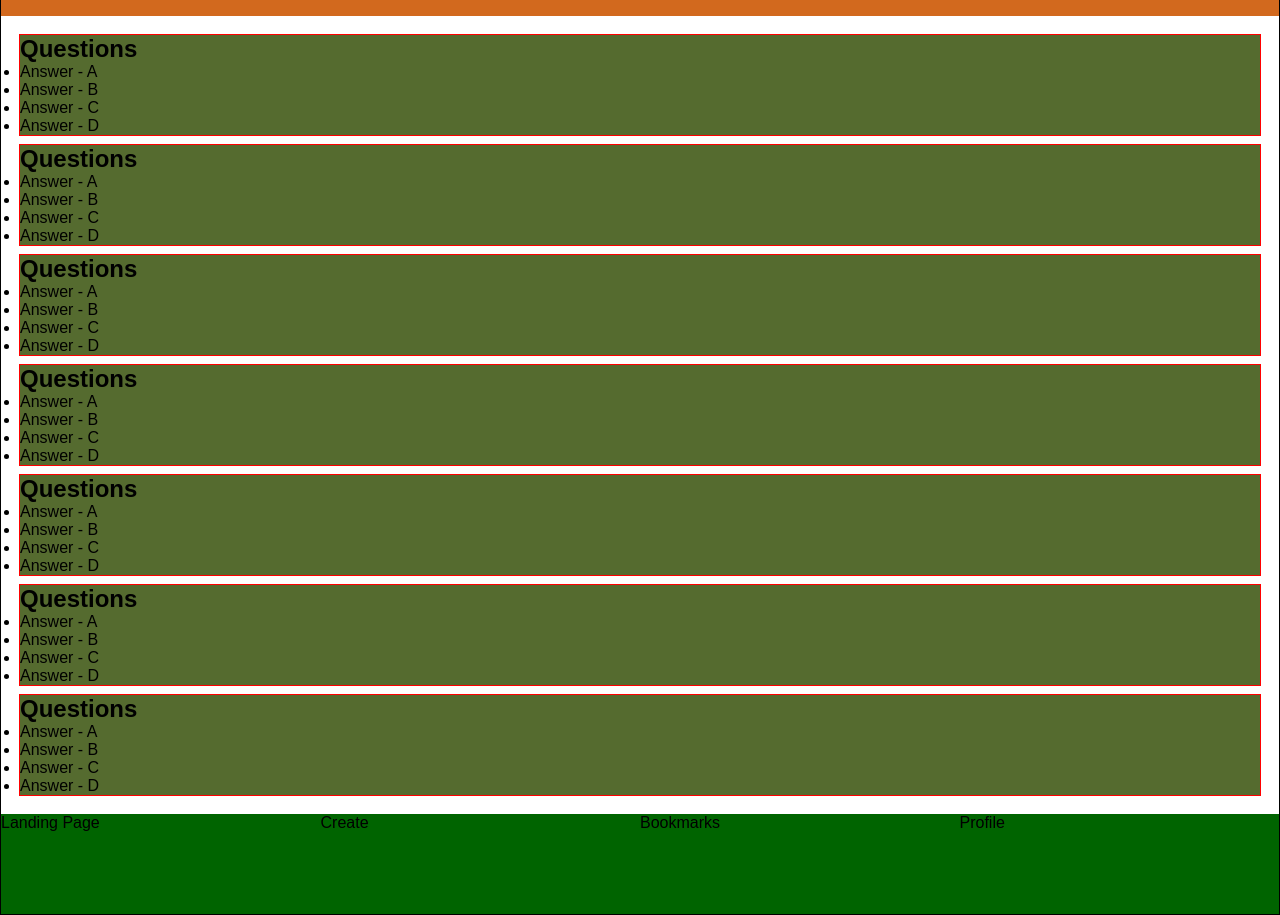
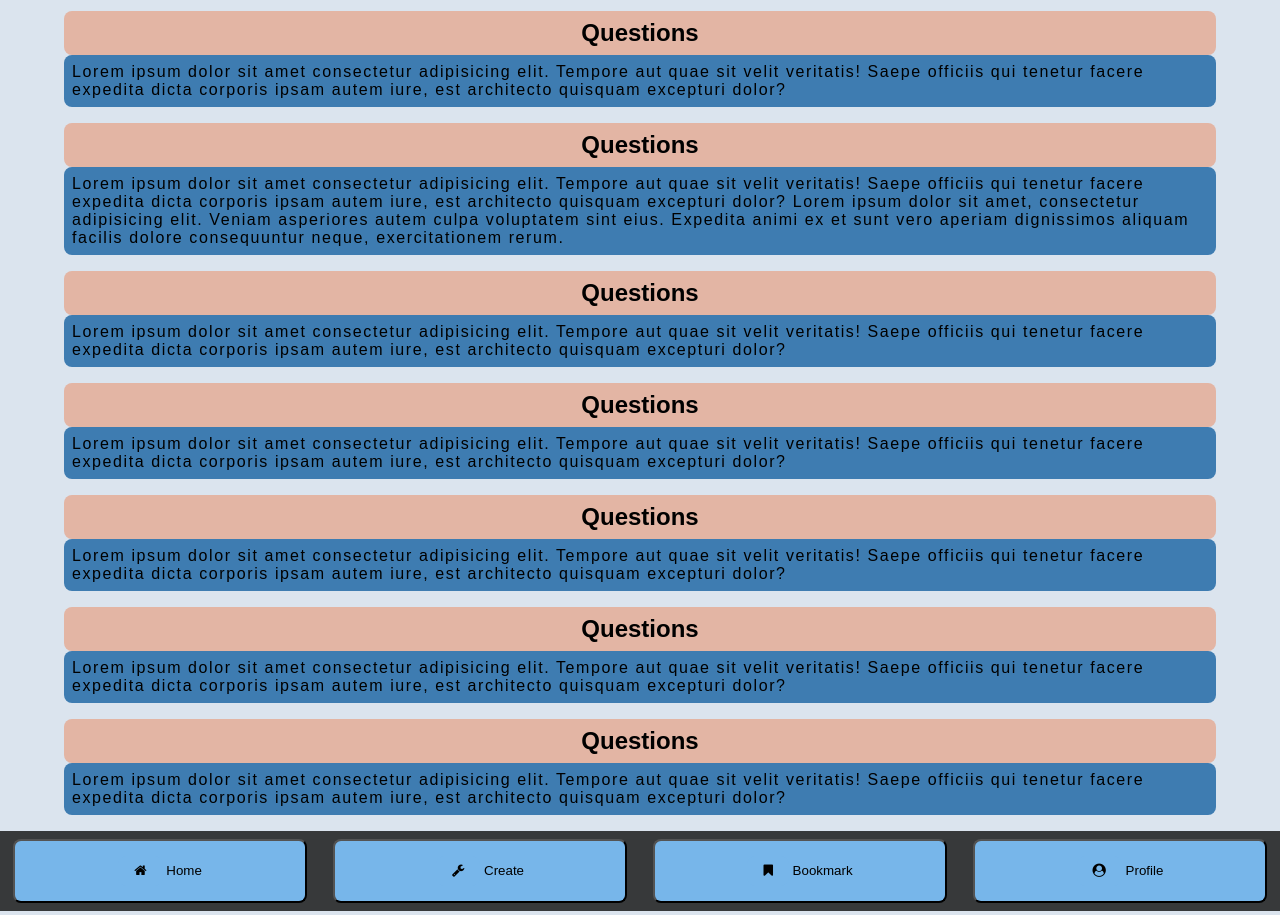
Before and after one commit to Micha-Llnsk/quiz-app-design, a plain HTML site: page index.html in a window 1280 px wide. Shown: the part 85-1000 px from the top of the page. Drawn offline with Linux system fonts and the light colour scheme.

Commit message:
add buttons, add quest-boxes, fixes colors

```diff
--- a/index.html
+++ b/index.html
@@ -5,89 +5,96 @@
     <meta name="viewport" content="width=device-width, initial-scale=1.0" />
     <title>Quiz-App-Design</title>
     <link rel="stylesheet" href="styles/index.css" />
+    <link rel="stylesheet" href="https://cdnjs.cloudflare.com/ajax/libs/font-awesome/4.7.0/css/font-awesome.min.css">
   </head>
   <body class="outerspace">
     <header class="navbar">
-      <h1>Quiz App</h1>
+      <h1>Magic Quiz</h1>
+      <i class="fa fa-magic fa-2x"></i>
     </header>
     <main class="content">
 
-      <section class="quests">
-        <h2>Questions</h2>
-        <ul>
-          <li>Answer - A</li>
-          <li>Answer - B</li>
-          <li>Answer - C</li>
-          <li>Answer - D</li>
-        </ul>
-      </section>
-      <section class="quests">
-        <h2>Questions</h2>
-        <ul>
-          <li>Answer - A</li>
-          <li>Answer - B</li>
-          <li>Answer - C</li>
-          <li>Answer - D</li>
-        </ul>
+      <section>
+        <h2 class="quests">Questions</h2>
+        <p class="answers">
+          Lorem ipsum dolor sit amet consectetur adipisicing elit.
+          Tempore aut quae sit velit veritatis! Saepe officiis
+          qui tenetur facere expedita dicta corporis ipsam autem iure,
+          est architecto quisquam excepturi dolor?
+          </p>
       </section>
 
-      <section class="quests">
-        <h2>Questions</h2>
-        <ul>
-          <li>Answer - A</li>
-          <li>Answer - B</li>
-          <li>Answer - C</li>
-          <li>Answer - D</li>
-        </ul>
+      <section>
+        <h2 class="quests">Questions</h2>
+        <p class="answers">
+          Lorem ipsum dolor sit amet consectetur adipisicing elit.
+          Tempore aut quae sit velit veritatis! Saepe officiis
+          qui tenetur facere expedita dicta corporis ipsam autem iure,
+          est architecto quisquam excepturi dolor?
+          Lorem ipsum dolor sit amet, consectetur adipisicing elit.
+          Veniam asperiores autem culpa voluptatem sint eius.
+          Expedita animi ex et sunt vero aperiam dignissimos aliquam
+          facilis dolore consequuntur neque, exercitationem rerum.
+          </p>
       </section>
 
-      <section class="quests">
-        <h2>Questions</h2>
-        <ul>
-          <li>Answer - A</li>
-          <li>Answer - B</li>
-          <li>Answer - C</li>
-          <li>Answer - D</li>
-        </ul>
+      <section>
+        <h2 class="quests">Questions</h2>
+        <p class="answers">
+          Lorem ipsum dolor sit amet consectetur adipisicing elit.
+          Tempore aut quae sit velit veritatis! Saepe officiis
+          qui tenetur facere expedita dicta corporis ipsam autem iure,
+          est architecto quisquam excepturi dolor?
+          </p>
       </section>
 
-      <section class="quests">
-        <h2>Questions</h2>
-        <ul>
-          <li>Answer - A</li>
-          <li>Answer - B</li>
-          <li>Answer - C</li>
-          <li>Answer - D</li>
-        </ul>
+      <section>
+        <h2 class="quests">Questions</h2>
+        <p class="answers">
+          Lorem ipsum dolor sit amet consectetur adipisicing elit.
+          Tempore aut quae sit velit veritatis! Saepe officiis
+          qui tenetur facere expedita dicta corporis ipsam autem iure,
+          est architecto quisquam excepturi dolor?
+          </p>
       </section>
 
-      <section class="quests">
-        <h2>Questions</h2>
-        <ul>
-          <li>Answer - A</li>
-          <li>Answer - B</li>
-          <li>Answer - C</li>
-          <li>Answer - D</li>
-        </ul>
+      <section>
+        <h2 class="quests">Questions</h2>
+        <p class="answers">
+          Lorem ipsum dolor sit amet consectetur adipisicing elit.
+          Tempore aut quae sit velit veritatis! Saepe officiis
+          qui tenetur facere expedita dicta corporis ipsam autem iure,
+          est architecto quisquam excepturi dolor?
+          </p>
       </section>
 
-      <section class="quests">
-        <h2>Questions</h2>
-        <ul>
-          <li>Answer - A</li>
-          <li>Answer - B</li>
-          <li>Answer - C</li>
-          <li>Answer - D</li>
-        </ul>
+      <section>
+        <h2 class="quests">Questions</h2>
+        <p class="answers">
+          Lorem ipsum dolor sit amet consectetur adipisicing elit.
+          Tempore aut quae sit velit veritatis! Saepe officiis
+          qui tenetur facere expedita dicta corporis ipsam autem iure,
+          est architecto quisquam excepturi dolor?
+          </p>
+      </section>
+
+      <section>
+        <h2 class="quests">Questions</h2>
+        <p class="answers">
+        Lorem ipsum dolor sit amet consectetur adipisicing elit.
+        Tempore aut quae sit velit veritatis! Saepe officiis
+        qui tenetur facere expedita dicta corporis ipsam autem iure,
+        est architecto quisquam excepturi dolor?
+        </p>
       </section>
 
 
     </main>
-    <footer class="footbar">
-      <div>Landing Page</div>
-      <div>Create</div>
-      <div>Bookmarks</div>
-      <div>Profile</div>
+    <footer class="feet">
+      <button class="btn"><i class="fa fa-home"></i> Home</button>
+      <button class="btn"><i class="fa fa-wrench"></i> Create</button>
+      <button class="btn"><i class="fa fa-bookmark"></i> Bookmark</button>
+      <button class="btn"><i class="fa fa-user-circle"></i> Profile</button>
     </footer>
   </body>
 </html>
--- a/styles/index.css
+++ b/styles/index.css
@@ -1,33 +1,68 @@
-@import '_base.css';
+@import "_base.css";
 
 .outerspace {
     display: grid;
-    grid-template-rows: 100px auto 100px;
-    border: 1px solid black;
+    grid-template-rows: 10vh auto 10vh;
+    background-color: #DBE4EE;
 }
 
 .navbar {
-    background-color: chocolate;
+    background-color: #37393A;
     display: flex;
+    justify-content: space-between;
+    align-content: center;
     align-items: center;
-    padding: 0 1em;
+    padding: 1rem;
+}
+
+h1 {
+    border-radius: 8px;
+    background-color: #77B6EA;
+    padding: 0.5rem 1rem;
+}
+
+i {
+    border-radius: 8px;
+    background-color: #77B6EA;
+    padding: 0.5rem 1rem;
 }
 
 .content {
     display: flex;
     flex-direction: column;
-    margin: 10px;
-    padding: 8px;
-    gap: 8px;
+    gap: 2vh 2vw;
+    margin: 2vh 5vw;
 }
 
 .quests {
-    background-color: darkolivegreen;
-    border: 1px solid red;
+    background-color: #E3B5A4;
+    text-align: center;
+    padding: 0.5rem;
+    border-radius: 8px;
 }
 
-.footbar {
+.answers {
+    background-color: #3E7CB1;
+    padding: 0.5rem;
+    border-radius: 8px;
+    letter-spacing: 0.1rem;
+
+}
+
+.feet {
     display: grid;
     grid-template-columns: repeat(4, 1fr);
-    background-color: darkgreen;
+    background-color: #37393A;
 }
+
+.btn {
+    border-radius: 8px;
+    background-color: #77B6EA;
+    padding: 0.4rem 0.6rem;
+    margin: 1vh 1vw;
+    cursor: pointer;
+  }
+
+.btn:hover {
+    background-color: #F17300;
+}
```
